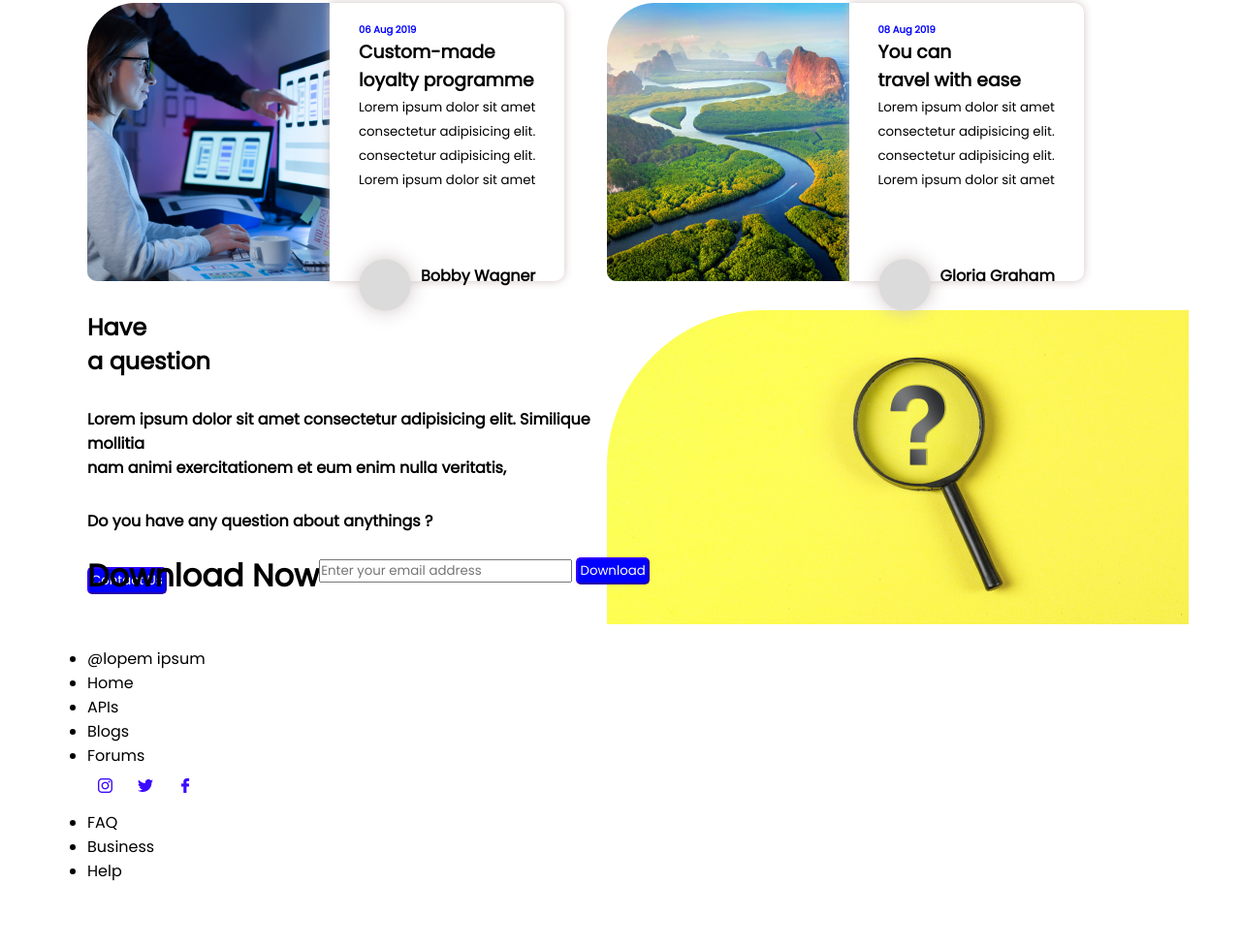
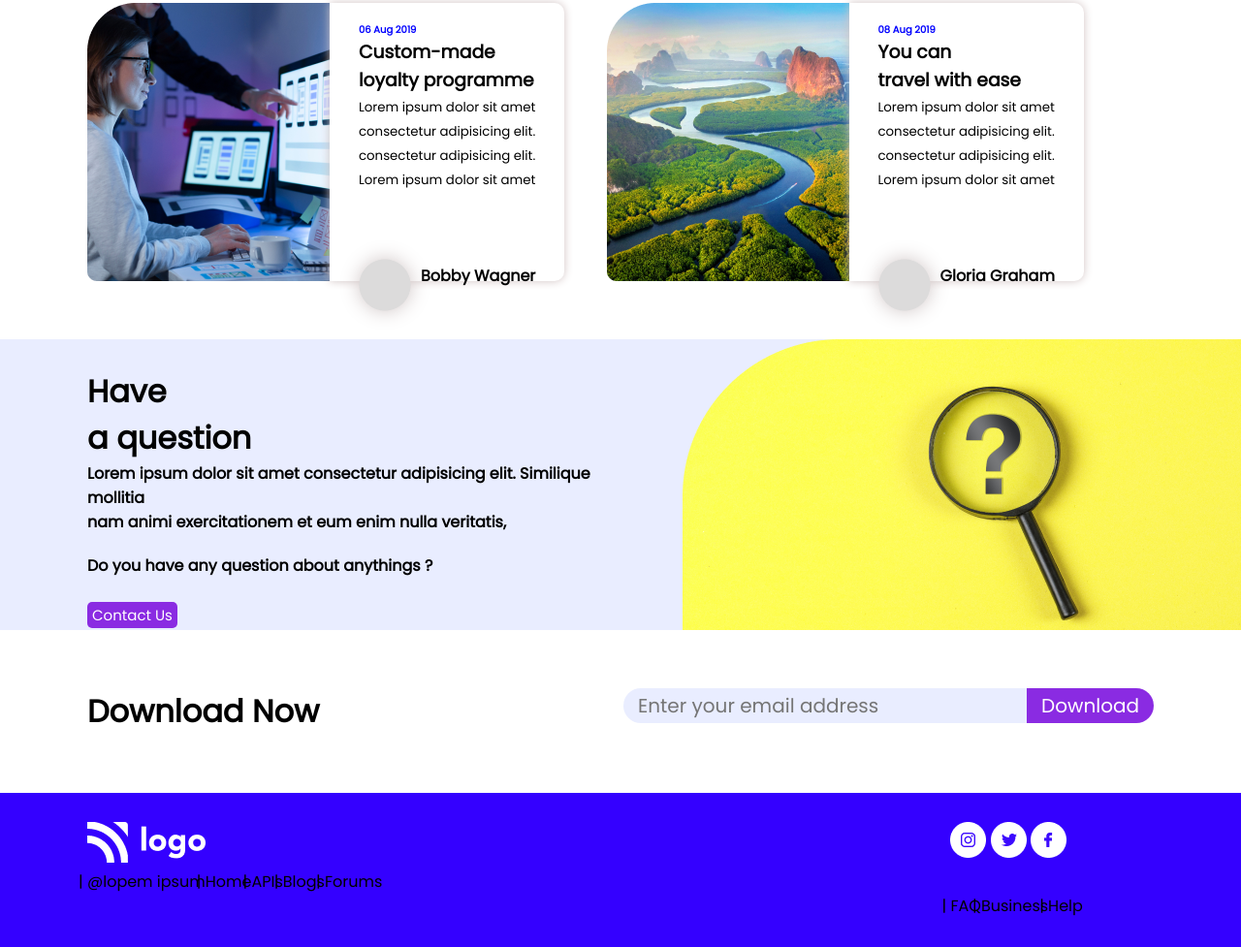
Before and after one commit to musaddiq-ashfaq/Dev-landing-page, a plain HTML site: page index.html in a window 1280 px wide. Shown: the part 1184-2161 px from the top of the page at 97% size. Before the commit the page ends 2095 px from the top, so only its background shows below. Drawn offline with Linux system fonts and the light colour scheme.

Commit message:
18/08/23

```diff
--- a/index.html
+++ b/index.html
@@ -153,7 +153,7 @@
                 <h4>Lorem ipsum dolor sit amet consectetur adipisicing elit. Similique mollitia <br>nam animi exercitationem et eum enim nulla veritatis,</h4>
                 <h4>Do you have any question about anythings ?</h4>
 
-                <button >Contact Us</button>
+                <button class="button-faq-section" >Contact Us</button>
             </div>
             <div class="faq-image">
                 <img src="./images/Rectangle_38-2 (1).png" alt="">
@@ -166,14 +166,14 @@
                 <h1>Download <span> Now</span></h1>
             </div>
             <div class="download-email">
-                <form>
-                    <input placeholder="Enter your email address"/>
-                    <button>Download</button>
+                <form >
+                    <input class="form-download-email" placeholder="Enter your email address"/>
+                    <button class="button-email">Download</button>
                   </form>
             </div>
         </div>
 
-        <!-- Download -->
+        <!-- Footer -->
         <div class="footer-section">
             <div class="footer-left">
                 <img class="footer-logo"src="./images/Logo.png" alt="">
--- a/style.css
+++ b/style.css
@@ -46,6 +46,7 @@ nav {
   color: #fff;
   margin-left: 60px;
   float: left;
+  font-size: 25px;
 }
 
 .header-image {
@@ -211,45 +212,59 @@ h6 {
   cursor: pointer;
   color: rgb(27, 27, 244);
 }
+
+
+
+
 .faq-section {
   display: flex;
   flex-direction: row;
-  margin-left: 90px;
-  margin-top: 30px;
-
-  height: 250px;
+  margin-top: 60px;
+  background-color: #e9edff;
+  height: 300px;
 }
 
 .faq-content {
   width: 45%;
+  margin-left: 90px;
+
 
 
 }
 
 .faq-section h4 {
-  margin-top: 30px;
-  margin-bottom: 30px;
+  margin-bottom: 20px;
+
 }
 
 
+.faq-section h2 {
+  margin-top: 30px;
+  font-size: 32px;
+}
 
 
 .faq-image {
   width: 45%;
+  height: 300px;
+  overflow: hidden;
+  position: absolute;
+  right: 0;
 
-   ;
 
 }
 
 
-button {
-  padding: 2px;
-  background-color: blue;
+.button-faq-section {
+  padding: 2px 5px;
+  background-color: blueviolet;
   color: white;
+  font-size: 15px;
   border-radius: 5px;
-  border-color: #3400ff;
+  border: none;
   cursor: pointer;
   margin: 5px 0px;
+  text-decoration: none;
 }
 
 
@@ -264,9 +279,46 @@ button {
 
 .download-section {
   margin-left: 90px;
+  margin-top: 60px;
+  margin-bottom: 60px;
   display: flex;
   flex-direction: row;
+  justify-content: space-between;
 
+
+}
+
+
+.download-email {
+  margin-right: 90px;
+
+
+
+
+}
+
+.button-email {
+  background-color:blueviolet;
+  padding: 3px 15px ;
+  color: #ffffff;
+  font-size: 20px;
+  border:none;
+  border-radius: 0px 20px 20px 0px;
+
+  position: absolute;
+  right: 90px;
+}
+
+
+.form-download-email {
+  background-color: #e9edff;
+  padding: 3px 15px ;
+  font-size: 20px;
+  border-radius: 20px 0px 0px 20px;
+  color: black;
+  border:none;
+  position: absolute;
+  right: 221px;
 
 }
 
@@ -276,9 +328,44 @@ button {
 
 
 
+.footer-section {
+
+  background-color: #3400ff;
+  display: flex;
+  flex-direction: row;
+  justify-content: space-between;
 
 
+}
 
-.footer-section {
+.footer-left {
   margin-left: 90px;
+  margin-top: 30px;
+  margin-bottom: 30px;
+  width: 40%;
+
 }
+
+.list {
+  list-style-type: "\ | ";
+  display: flex;
+  flex-direction: row;
+
+
+}
+
+
+.footer-right {
+  margin-right: 90px;
+  margin-top: 15px;
+  margin-bottom: 30px;
+
+}
+
+.logos-list {
+
+  list-style-type: "\ | ";
+  display: flex;
+  flex-direction: row;
+
+}
```
